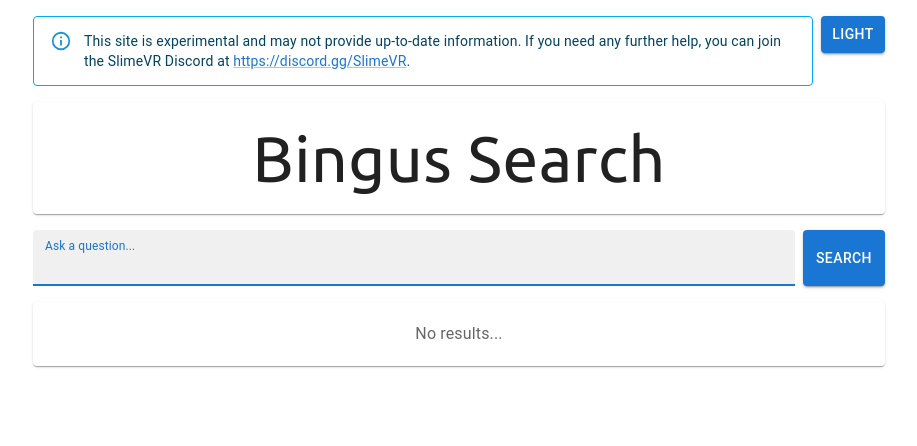
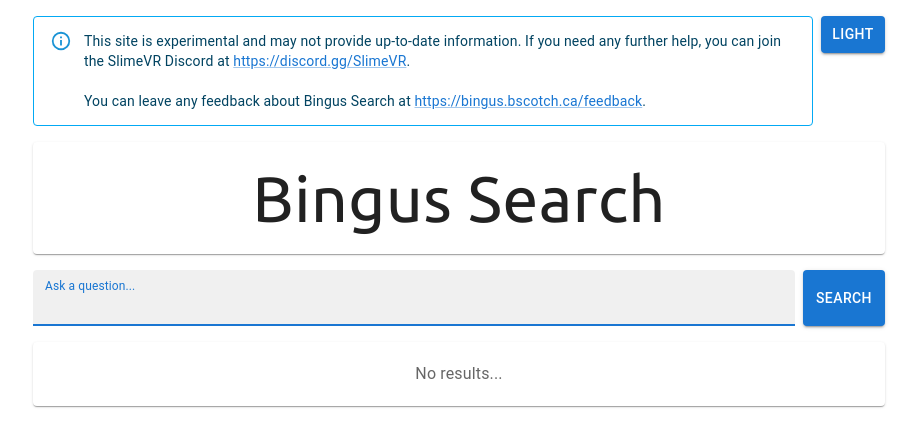
Before and after one commit to SlimeVR/Bingus-Search, a React (Vite) app in the folder bingus-frontend/: page / in a window 1280 px wide. Shown: the top 446 px of the page, without its empty margins (181-1098 px from the left). Built offline with nearby package versions, Linux system fonts and the light colour scheme; the HTML template or start-up script is replaced by a standard one.

Commit message:
Add feedback link

```diff
--- a/bingus-frontend/src/App.tsx
+++ b/bingus-frontend/src/App.tsx
@@ -195,6 +195,13 @@ function App() {
               https://discord.gg/SlimeVR
             </Link>
             .
+            <br />
+            <br />
+            You can leave any feedback about Bingus Search at{" "}
+            <Link href="https://bingus.bscotch.ca/feedback">
+              https://bingus.bscotch.ca/feedback
+            </Link>
+            .
           </Alert>
           <Button
             variant="contained"
```
